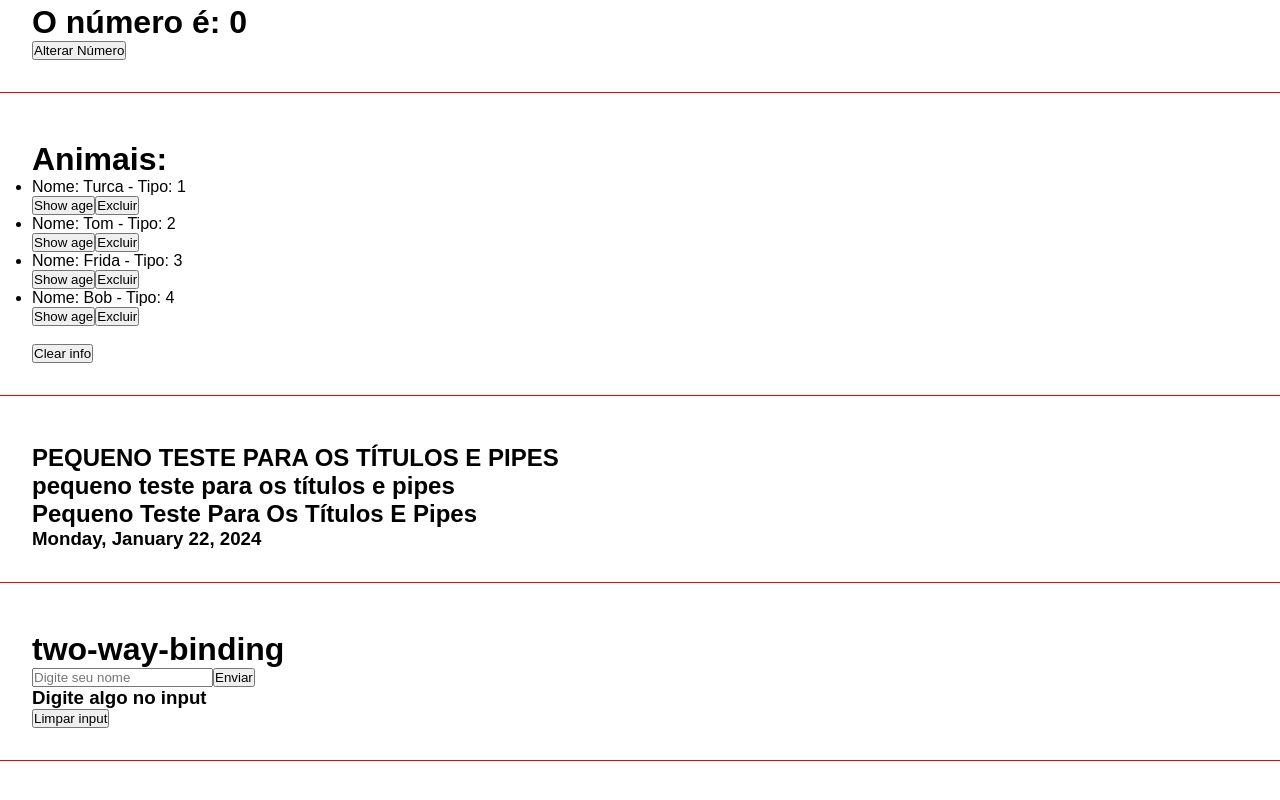
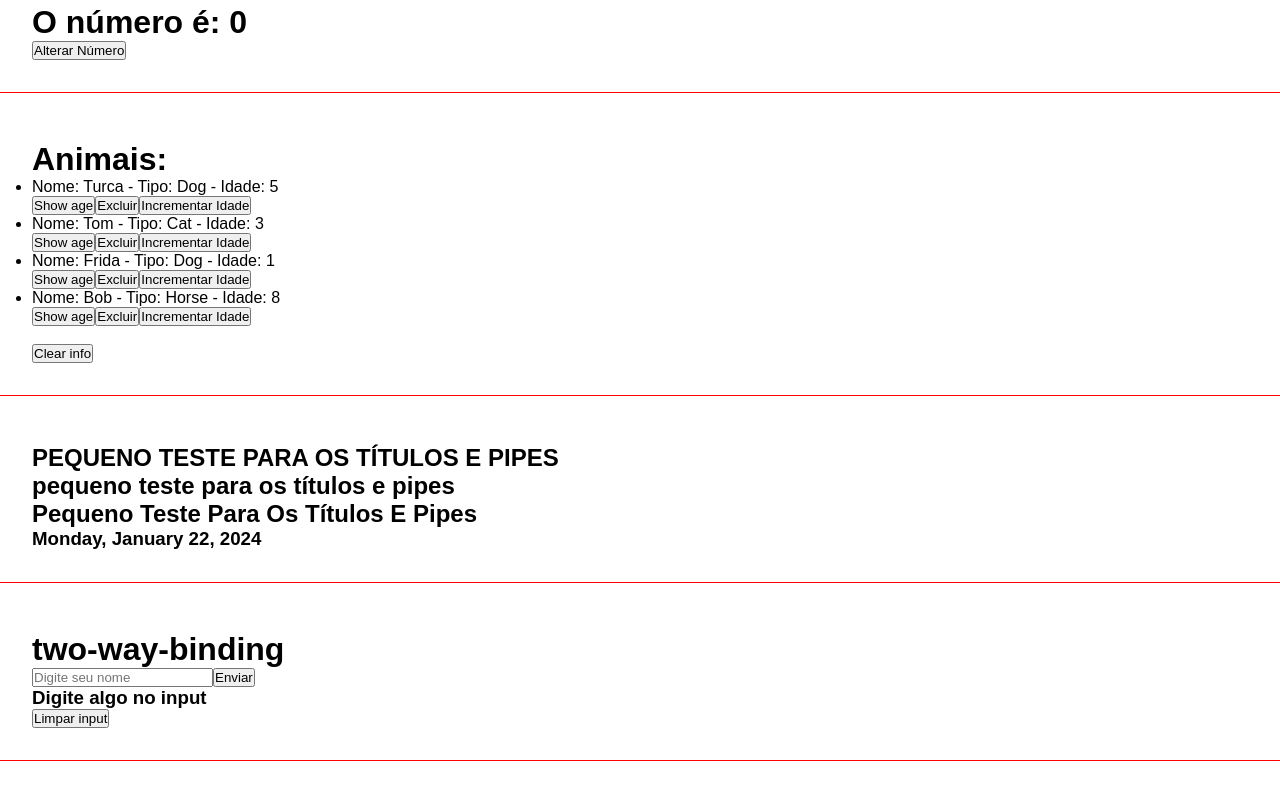
Before and after one commit to ThiagoGasparini/Angular-Study, an Angular app: page / in a window 1280 px wide. Shown: the part 775-1575 px from the top of the page. Built offline with nearby package versions, Linux system fonts and the light colour scheme.

Commit message:
services no angular

```diff
--- a/src/app/components/list-render/list-render.component.html
+++ b/src/app/components/list-render/list-render.component.html
@@ -2,9 +2,10 @@
   <h1>Animais:</h1>
   @for (animal of animals; track animal.id) {
     <ul>
-      <li>Nome: {{ animal.name }} - Tipo: {{ animal.id }}</li>
+      <li>Nome: {{ animal.name }} - Tipo: {{ animal.type }} - Idade: {{ animal.age }}</li>
       <button (click)='showAge(animal)'>Show age</button>
       <button (click)='removeAnimal(animal)'>Excluir</button>
+      <button (click)='incAge(animal)'>Incrementar Idade</button>
     </ul>
   } @empty {
     Empty list of animals
--- a/src/app/components/list-render/list-render.component.ts
+++ b/src/app/components/list-render/list-render.component.ts
@@ -29,7 +29,7 @@ export class ListRenderComponent {
   constructor(private listService: ListService) {}
 
   showAge(animal: Animal): void {
-    this.animalAge = `O pet ${animal.name} tem ${animal.age}`
+    this.animalAge = `O pet ${animal.name} tem ${animal.age}`;
   }
 
   clearInfo(): void {
@@ -38,6 +38,9 @@ export class ListRenderComponent {
 
   removeAnimal(animal: Animal): void {
     this.animals = this.listService.remove(this.animals, animal);
+  }
 
+  incAge(animal: Animal): void {
+    this.listService.incAge(animal);
   }
 }
--- a/src/app/services/list.service.ts
+++ b/src/app/services/list.service.ts
@@ -10,4 +10,8 @@ export class ListService {
   remove(animals: Animal[], animal: Animal) {
     return animals.filter((a) => a.name !== animal.name);
   }
+
+  incAge(animal: Animal) {
+    animal.age++;
+  }
 }
```
